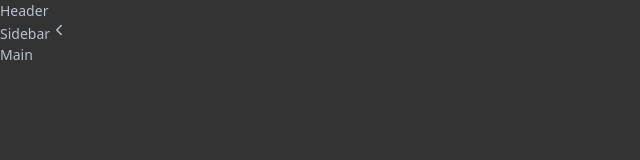
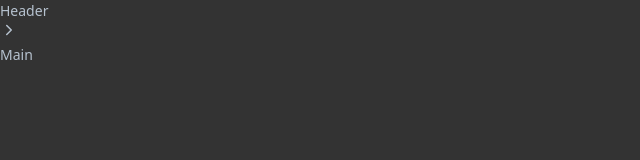
Before and after one commit to jlcarrascof/Tasks-Board-Trello-Clone-React, a React (Vite) app: page / in a window 1280 px wide. Both pictures are taken after a click on the button 59 px from the left and 30 px from the top of the page. Shown: the top 160 px of the page, without its empty margins (0-640 px from the left). Built offline with nearby package versions, Linux system fonts and the light colour scheme.

Commit message:
chore: Update Sidebar component fixing styles

```diff
--- a/src/components/Sidebar.jsx
+++ b/src/components/Sidebar.jsx
@@ -5,15 +5,15 @@ const Sidebar = () => {
   const [collapsed, setCollapsed] = useState(false)
 
   return (
-    <div className='bg-[#121417] h-[calc(100vh-3rem)] border-r border-r-[#9fadbc29] w-[280px] '>
+    <div className={`bg-[#121417] h-[calc(100vh-3rem)] border-r border-r-[#9fadbc29] ${collapsed ? 'w-[42px]' : 'w-[280px]'}`}>
       {collapsed && <div className='p-2'>
-        <button className='hover:bg-slate-600 rounded-sm'>
+        <button onClick={() => setCollapsed(!collapsed)}  className='hover:bg-slate-600 rounded-sm'>
           <ChevronRight size={18} />
         </button>
       </div>}
       {!collapsed && <div>
         Sidebar
-        <button className='hover:bg-slate-600 rounded-sm'>
+        <button onClick={() => setCollapsed(!collapsed)} className='hover:bg-slate-600 rounded-sm'>
           <ChevronLeft size={18} />
         </button>
       </div>}
```
